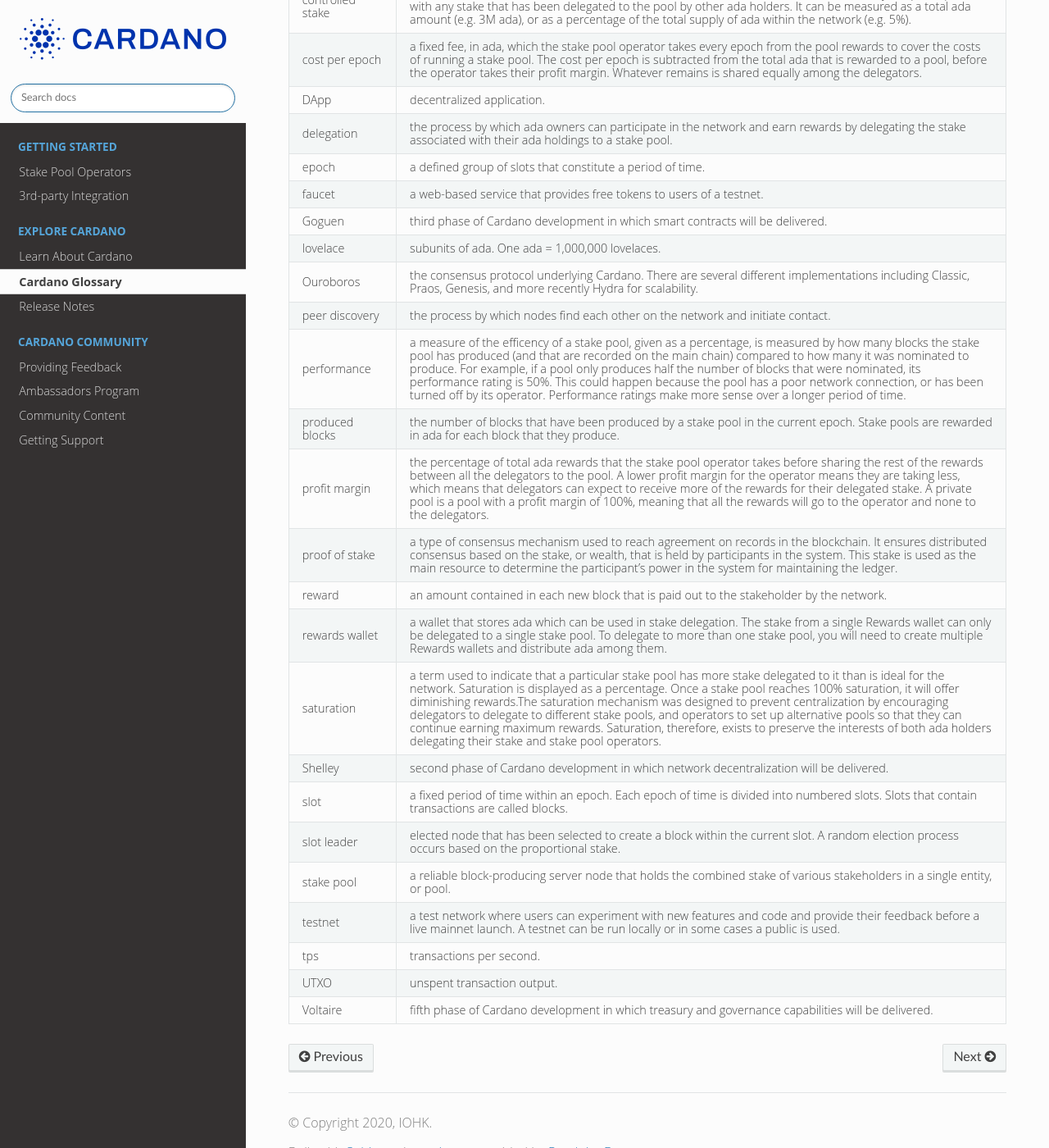
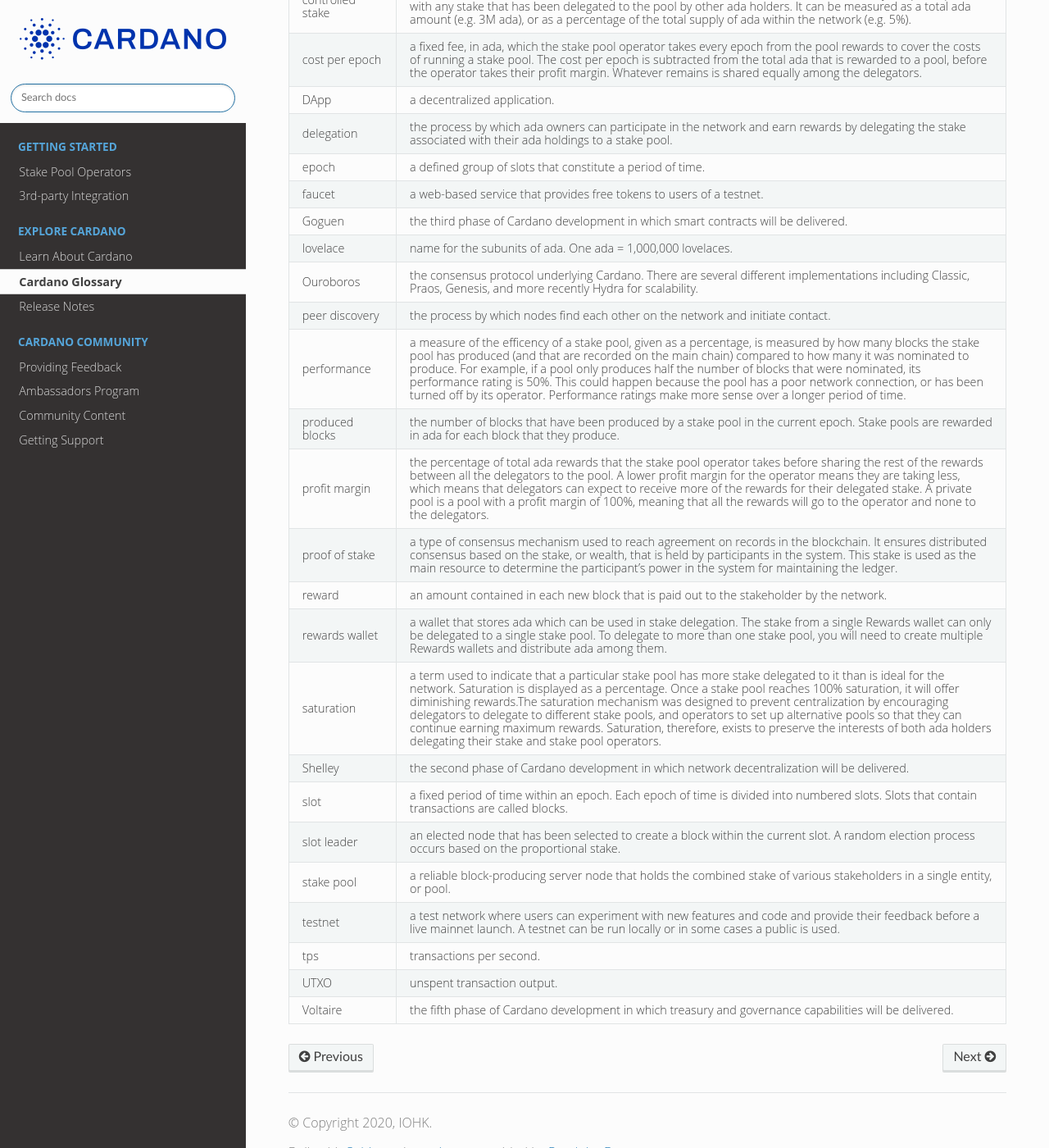
Before and after one commit to input-output-hk/technical-docs, a Sphinx documentation site: the page built from source/glossary.rst, in a window 1280 px wide and 1400 px high, scrolled down 605 px. Shown: the whole window at 82% size. Built offline with Sphinx 7.4.7 and the Read the Docs theme 2.0.0, drawn with Linux system fonts in a browser that asks for light colours; pages that are not in the unit, such as notebooks, are missing from menus; some of the changed text lies outside the part shown.

Commit message:
Update glossary.rst

```diff
--- a/source/glossary.rst
+++ b/source/glossary.rst
@@ -14,11 +14,11 @@
    * - balance wallet
      - a wallet that stores your initial testnet ada balance, copied from the mainnet via the balance snapshot. The stake from this wallet cannot be delegated but can be transferred to and delegated from a Rewards wallet.
    * - Basho
-     - fourth phase of Cardano development in which performance improvements will be integrated.
+     - the fourth phase of Cardano development in which performance improvements will be integrated.
    * - block
      - a slot that contains a set of recent transactions on the network. Each block also contains data required to manage the blockchain such as an encrypted version of the previous block. As each block is completed, a new block is created to extend the chain.
    * - Byron
-     - first 'boot strap' phase of Cardano development.
+     - the first 'boot strap' phase of Cardano development.
    * - consensus
      - the process by which a majority opinion is reached by everyone who is involved in running the blockchain. Agreement must be made on which blocks to produce, which chain to adopt, and to determine the single state of the network.
    * - controlled stake
@@ -26,7 +26,7 @@
    * - cost per epoch
      - a fixed fee, in ada, which the stake pool operator takes every epoch from the pool rewards to cover the costs of running a stake pool. The cost per epoch is subtracted from the total ada that is rewarded to a pool, before the operator takes their profit margin. Whatever remains is shared equally among the delegators.
    * - DApp
-     - decentralized application.
+     - a decentralized application.
    * - delegation
      - the process by which ada owners can participate in the network and earn rewards by delegating the stake associated with their ada holdings to a stake pool.
    * - epoch
@@ -34,9 +34,9 @@
    * - faucet
      - a web-based service that provides free tokens to users of a testnet.
    * - Goguen
-     - third phase of Cardano development in which smart contracts will be delivered.
+     - the third phase of Cardano development in which smart contracts will be delivered.
    * - lovelace
-     - subunits of ada. One ada = 1,000,000 lovelaces.
+     - name for the subunits of ada. One ada = 1,000,000 lovelaces.
    * - Ouroboros
      - the consensus protocol underlying Cardano. There are several different implementations including Classic, Praos, Genesis, and more recently Hydra for scalability.
    * - peer discovery
@@ -56,11 +56,11 @@
    * - saturation
      - a term used to indicate that a particular stake pool has more stake delegated to it than is ideal for the network. Saturation is displayed as a percentage. Once a stake pool reaches 100% saturation, it will offer diminishing rewards.The saturation mechanism was designed to prevent centralization by encouraging delegators to delegate to different stake pools, and operators to set up alternative pools so that they can continue earning maximum rewards. Saturation, therefore, exists to preserve the interests of both ada holders delegating their stake and stake pool operators.
    * - Shelley
-     - second phase of Cardano development in which network decentralization will be delivered.
+     - the second phase of Cardano development in which network decentralization will be delivered.
    * - slot
      - a fixed period of time within an epoch. Each epoch of time is divided into numbered slots. Slots that contain transactions are called blocks.
    * - slot leader
-     - elected node that has been selected to create a block within the current slot. A random election process occurs based on the proportional stake.
+     - an elected node that has been selected to create a block within the current slot. A random election process occurs based on the proportional stake.
    * - stake pool
      - a reliable block-producing server node that holds the combined stake of various stakeholders in a single entity, or pool.
    * - testnet
@@ -70,4 +70,4 @@
    * - UTXO
      - unspent transaction output.
    * - Voltaire
-     - fifth phase of Cardano development in which treasury and governance capabilities will be delivered.
+     - the fifth phase of Cardano development in which treasury and governance capabilities will be delivered.
```
